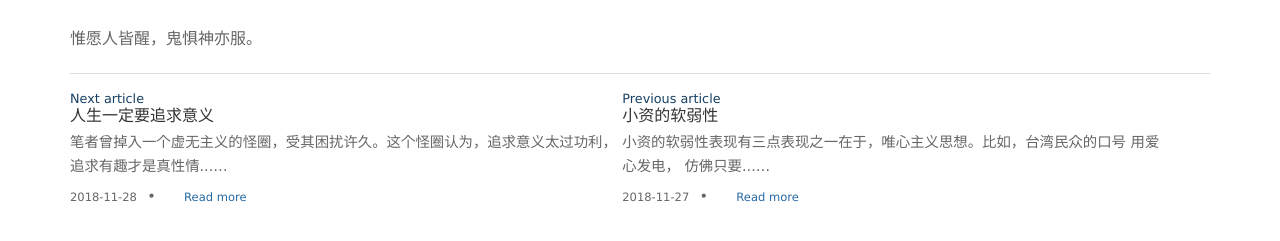
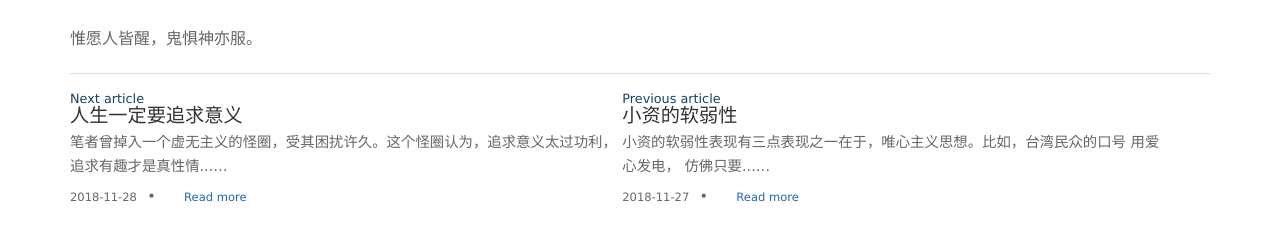
Before and after one commit to Albert-W/cool-panda, a Jekyll site: the page built from _posts/2018-11-28-1.md, in a window 1280 px wide. Shown: the part 236-477 px from the top of the page. Built offline with Jekyll 4.4.1, drawn with Linux system fonts in a browser that asks for light colours.

Commit message:
change css

```diff
--- a/css/main.scss
+++ b/css/main.scss
@@ -601,7 +601,9 @@ i {
   margin: 0;
   padding: 0;
   list-style-type: none;
-  text-align: left; }
+  text-align: left;
+  overflow: hidden;
+}
   .post-list li {
     margin: 0 0 2.2em 0; }
     .post-list li:last-child hr {
@@ -613,6 +615,7 @@ i {
   font-size: 1.0em;
   line-height: 1.3em; }
   .post-list__post-title a {
+    font-size:1.2em;
     font-weight: bolder;
     color: #333333; }
     .post-list__post-title a:hover {
--- a/service-worker.js
+++ b/service-worker.js
@@ -1,6 +1,6 @@
 // 'use strict';
 // CODELAB: Update cache names any time any of the cached files change.
-let CACHE_NAME = 'static-cache-v1.02';
+let CACHE_NAME = 'static-cache-v1.03';
 
 let FILES_TO_CACHE = [
     '/',
```
